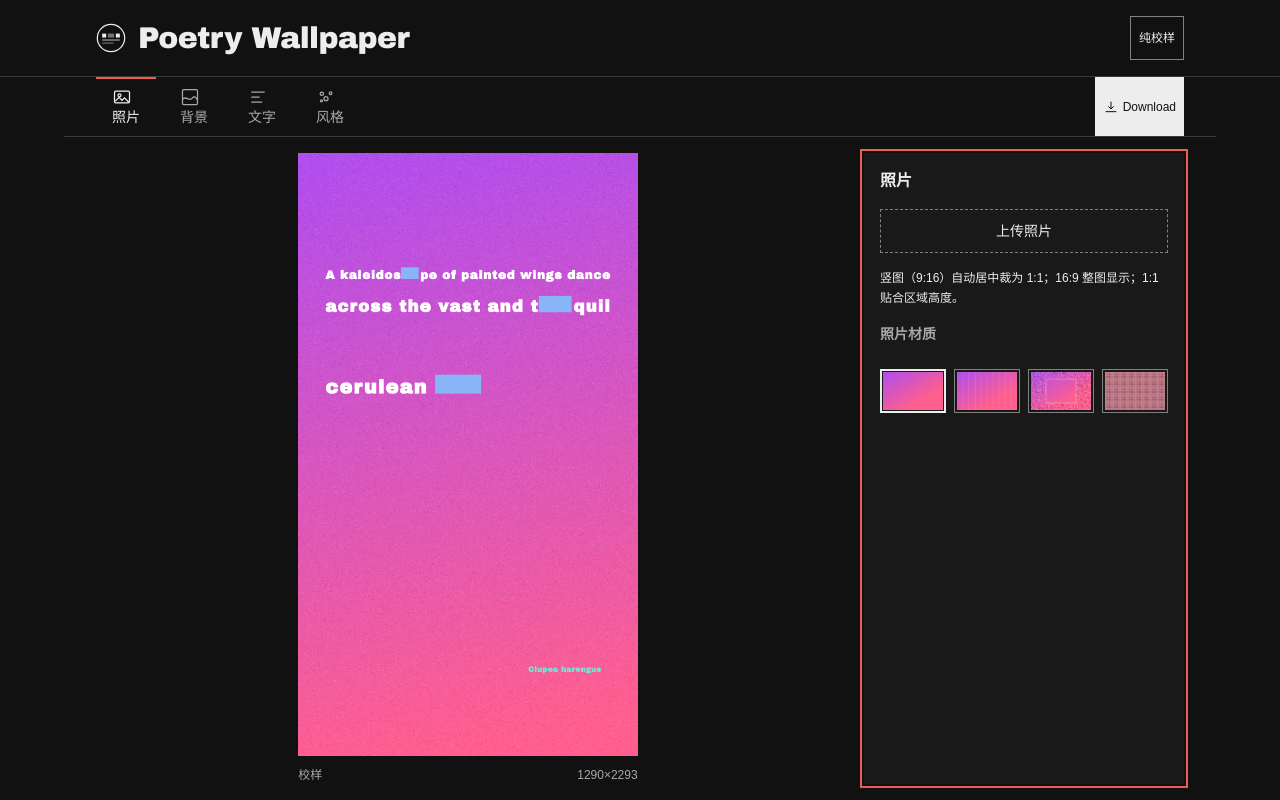
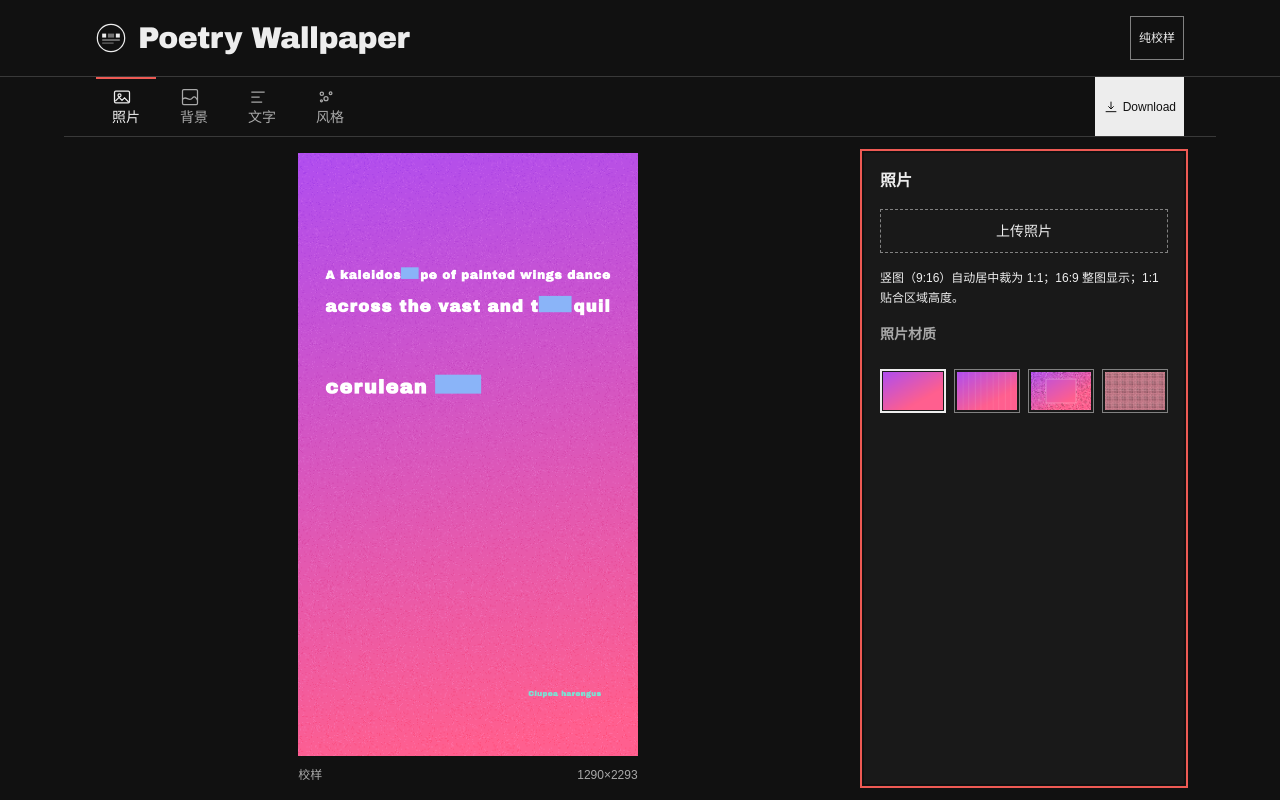
Before and after one commit to KIlVA/poetry-wallpaper, a React (Vite) app: page / in a window 1280 px wide. Built offline with nearby package versions, Linux system fonts and the light colour scheme; a web font is replaced by a local one.

Commit message:
feat: 署名恢复前版绝对位置（不随构图上移平移）

```diff
--- a/src/poster/templates/typow-poem.ts
+++ b/src/poster/templates/typow-poem.ts
@@ -2,7 +2,7 @@
  * G9 typow 诗句嵌图模板（参考：A kaleidoscope { }of { }painted wings dance…）。
  *
  * 版式：紫粉渐变底 + 紧行距宽字距诗句列 + 居中方形照片，图文限制在统一区域。
- * 部分行的词中字符被替换为照片裁块（inlineImage，修正挖空区间），
+ * 部分行的词中字符被替换为照片裁块（inlineImage，r6 修正挖空区间），
  * 照片区右下角为署名小字；主图与裁块共享照片来源。
  * 归一化坐标基准 1024×1820。
  */
@@ -15,7 +15,7 @@ export const TYPOW_POEM: Template = {
   canvasH: 1820,
   controls: [],
   backgroundGradient: { from: '#b04ef0', to: '#ff5f8f' },
-  // 盲文凸点；删故障风（glitchArt）；删网点（halftone）、加米白点阵（dotGrid）
+  // r12 盲文凸点；r31 二轮删故障风（glitchArt）；r32 删网点（halftone）、加米白点阵（dotGrid）
   // 003 shader 质感：灰度光照层整版叠加（中性灰基准 + overlay，底色透出）
   textures: [
     { style: 'none', procedural: 'noise', opacity: 0, blend: 'source-over' },
@@ -31,7 +31,7 @@ export const TYPOW_POEM: Template = {
   layers: {
     colorBlocks: [],
     photoSlots: [
-      // 方图收至84%宽，左右各8%；保持原底边，顶边由1:1比例反算。
+      // r42 方图收至84%宽，左右各8%；保持原底边，顶边由1:1比例反算。
       {
         id: 'main-photo',
         rect: {
@@ -44,7 +44,7 @@ export const TYPOW_POEM: Template = {
       },
     ],
     texts: [
-      // 图文共用红框边界；字号作为自适应上限，每行最多40字符。
+      // r42 图文共用红框边界；字号作为自适应上限，每行最多40字符。
       // 照片内裁块按旧照片框的相对位置同步缩放，保持0.055行距和0.06em字距。
       {
         // 第 1 行：A kaleido[挖 co]scope of painted wings dance（挖 co）
@@ -73,7 +73,7 @@ export const TYPOW_POEM: Template = {
         },
       },
       {
-        // 第 2 行：across the vast and [挖 ran]quil（r6：tranquil 挖 ran）
+        // 第 2 行：across the vast and [挖 ran]quil（tranquil 挖 ran）
         id: 'line-2',
         rect: { x: 0.08, y: 0.225, w: 0.84, h: 0.05 },
         fontSize: 0.032,
@@ -129,7 +129,7 @@ export const TYPOW_POEM: Template = {
         // 署名最多24字符；credit 下移贴照片 margin：底边距照片底 0.028 气口，
         // 右缘与照片右缘（x+w=0.92）对齐留 0.028 呼吸边，文字右对齐。
         id: 'credit',
-        rect: { x: 0.08, y: 0.40 + (0.88 * 1024) / 1820 - 0.028 - 0.03, w: 0.812, h: 0.03 },
+        rect: { x: 0.08, y: 0.44 + (0.88 * 1024) / 1820 - 0.028 - 0.03, w: 0.812, h: 0.03 },
         fontSize: 0.012,
         letterSpacing: 0.06,
         maxChars: 24,
```
Also changed, not shown: 1 other file (tests, documents, lock files or other folders).
